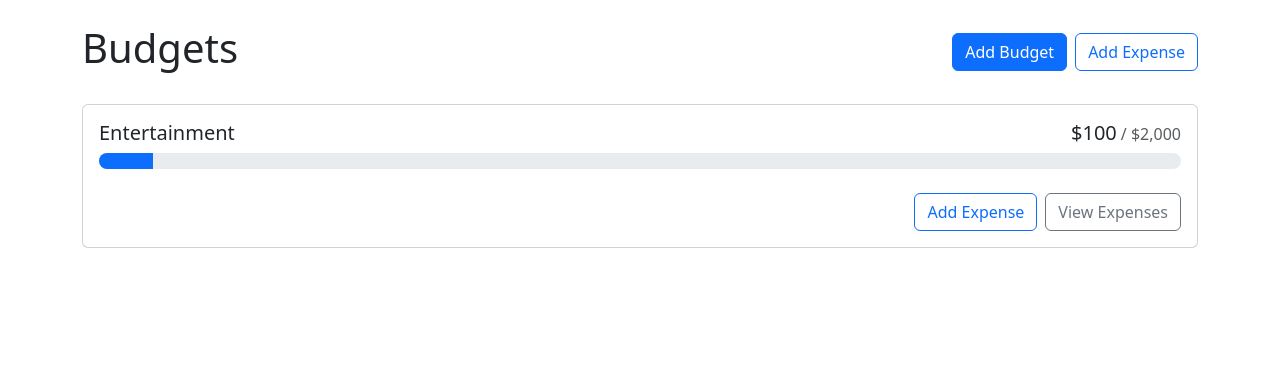
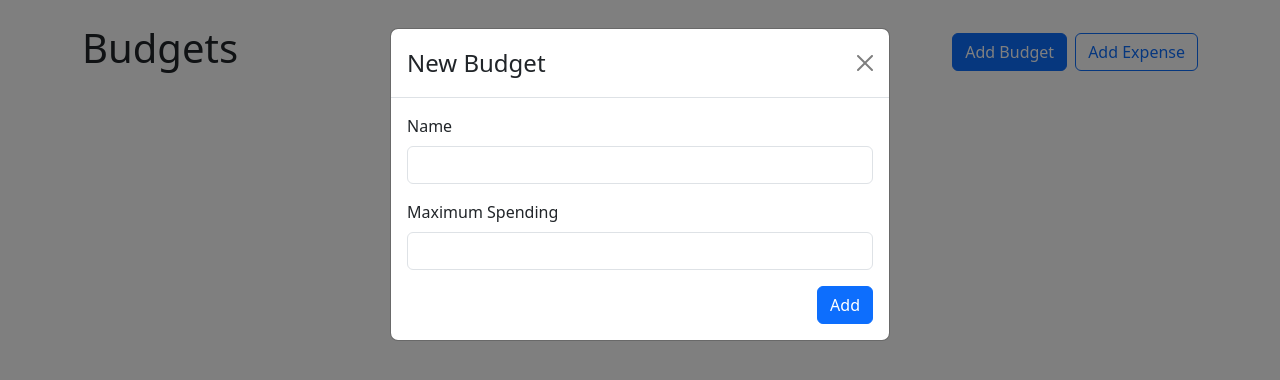
Before and after one commit to OlgaBogush/react-budget-app, a React (Vite) app: page / in a window 1280 px wide. Both pictures are taken after a click on the button "Add Budget". Shown: the top 380 px of the page. Built offline with nearby package versions, Linux system fonts and the light colour scheme.

Commit message:
feat: add AddBudgetModal

```diff
--- a/src/App.jsx
+++ b/src/App.jsx
@@ -1,20 +1,38 @@
-import React from "react"
+import React, { useContext, useState } from "react"
 import { Button, Container, Stack } from "react-bootstrap"
 
 import BudgetCard from "./components/BudgetCard"
+import AddBudgetModal from "./components/AddBudgetModal"
+import { BudgetsContext } from "./contexts/BudgetsProvider"
 
 const App = () => {
+  const [showAddModal, setShowAddModal] = useState(false)
+  const { budgets, viewExpenses } = useContext(BudgetsContext)
+
   return (
+    <>
       <Container className="my-4">
         <Stack direction="horizontal" gap="2" className="mb-4">
           <h1 className="me-auto">Budgets</h1>
-        <Button variant="primary">Add Budget</Button>
+          <Button onClick={() => setShowAddModal(true)} variant="primary">
+            Add Budget
+          </Button>
           <Button variant="outline-primary">Add Expense</Button>
         </Stack>
         <div className="wrapper">
-        <BudgetCard name="Entertainment" amount={100} max={2000} />
+          {budgets.map(({ id, name, max }) => {
+            const array = viewExpenses(id)
+            const amount = array.reduce((acc, item) => acc + item.amount, 0)
+
+            return <BudgetCard key={id} name={name} amount={amount} max={max} />
+          })}
         </div>
       </Container>
+      <AddBudgetModal
+        show={showAddModal}
+        handleClose={() => setShowAddModal(false)}
+      />
+    </>
   )
 }
 
--- /dev/null
+++ b/src/components/AddBudgetModal.jsx
@@ -0,0 +1,52 @@
+import React, { useContext, useRef } from "react"
+import { Button, Form, Modal } from "react-bootstrap"
+
+import { BudgetsContext } from "../contexts/BudgetsProvider"
+
+const AddBudgetModal = ({ show, handleClose }) => {
+  const nameRef = useRef()
+  const maxRef = useRef()
+  const { addBudget } = useContext(BudgetsContext)
+
+  const handleSubmit = (e) => {
+    e.preventDefault()
+    addBudget({
+      name: nameRef.current.value,
+      max: maxRef.current.value,
+    })
+    handleClose()
+  }
+
+  return (
+    <Modal show={show} onHide={handleClose}>
+      <Form onSubmit={handleSubmit}>
+        <Modal.Header closeButton>
+          <Modal.Title>New Budget</Modal.Title>
+        </Modal.Header>
+        <Modal.Body>
+          <Form.Group className="mb-3" controlId="name">
+            <Form.Label>Name</Form.Label>
+            <Form.Control ref={nameRef} type="text" required />
+          </Form.Group>
+          <Form.Group className="mb-3" controlId="max">
+            <Form.Label>Maximum Spending</Form.Label>
+            <Form.Control
+              ref={maxRef}
+              type="number"
+              required
+              min={0}
+              step={1}
+            />
+          </Form.Group>
+          <div className="d-flex justify-content-end">
+            <Button variant="primary" type="submit">
+              Add
+            </Button>
+          </div>
+        </Modal.Body>
+      </Form>
+    </Modal>
+  )
+}
+
+export default AddBudgetModal
```
Also changed, not shown: src/components/AddExpenseModal.jsx (added, +7 -0 lines). Lines whose indentation alone changed are shown as unchanged.
